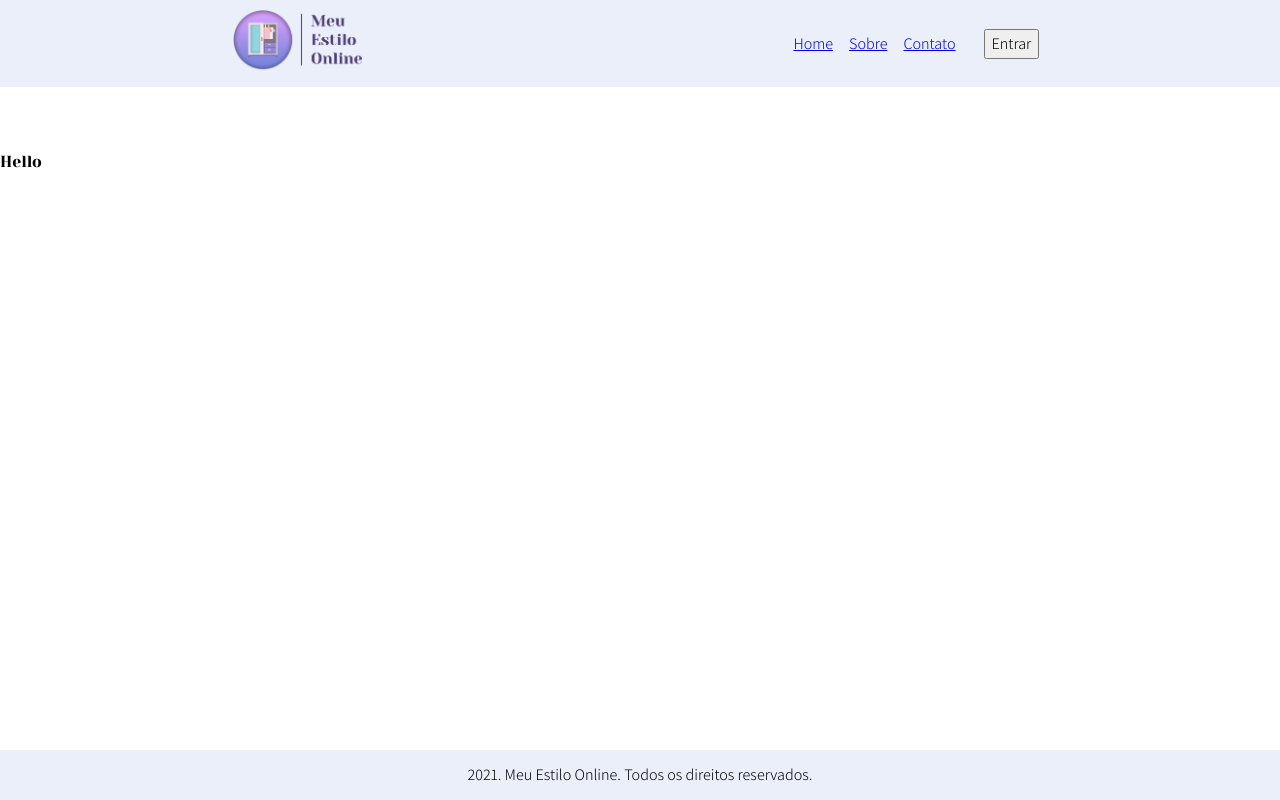
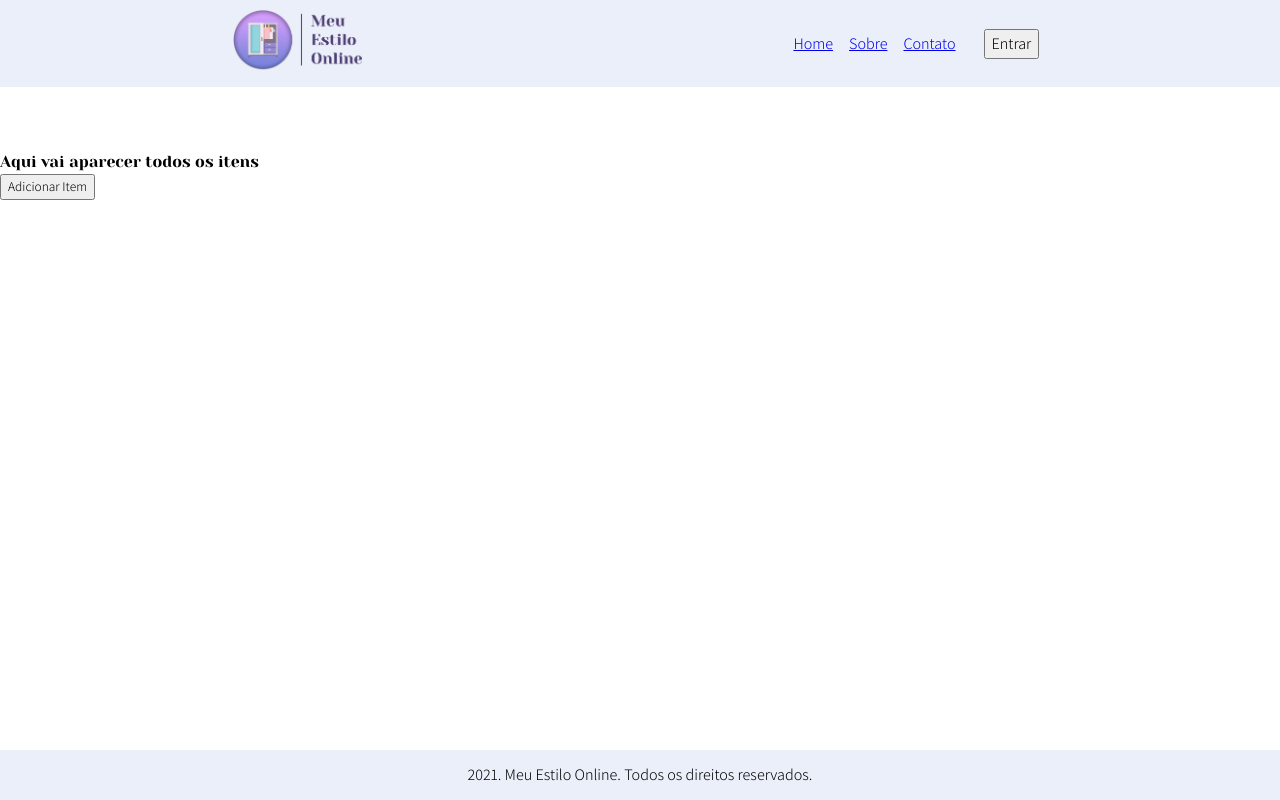
Before and after one commit to lydyanah/projeto-senac, a React (Create React App) app: page /closet in a window 1280 px wide. Built offline with nearby package versions, Linux system fonts and the light colour scheme.

Commit message:
novas páginas

```diff
--- a/src/App.tsx
+++ b/src/App.tsx
@@ -17,7 +17,7 @@ const App = () => {
         <Route path="/login" component={Login} />
         <Route path="/cadastro" component={Signup} />
         <Route path="/closet" component={Closet} />
-        <Route path="/cadastrar-item" component={AddItem} />
+        <Route path="/adicionar-item" component={AddItem} />
       </Switch>
     </BrowserRouter>
 
--- a/src/pages/addItem/index.tsx
+++ b/src/pages/addItem/index.tsx
@@ -3,7 +3,7 @@ import MemberPage from "../../components/MemberPage/MemberPage";
 const AddItem = () => {
   return (
     <MemberPage>
-          <h1>Hello</h1>
+          <h1>Aqui é a página de cadastro do item</h1>
     </MemberPage>
 );
 };
--- a/src/pages/closet/index.tsx
+++ b/src/pages/closet/index.tsx
@@ -1,12 +1,15 @@
+import { Link } from "react-router-dom";
 import MemberPage from "../../components/MemberPage/MemberPage";
 
 const Closet = () => {
   return (
     <MemberPage>
-          <h1>Hello</h1>
+      <h1>Aqui vai aparecer todos os itens</h1>
+      <Link to="/adicionar-item">
+        <button className="adicionarItem">Adicionar Item</button>
+      </Link>
     </MemberPage>
-);
+  );
 };
 
-
 export default Closet;
```
